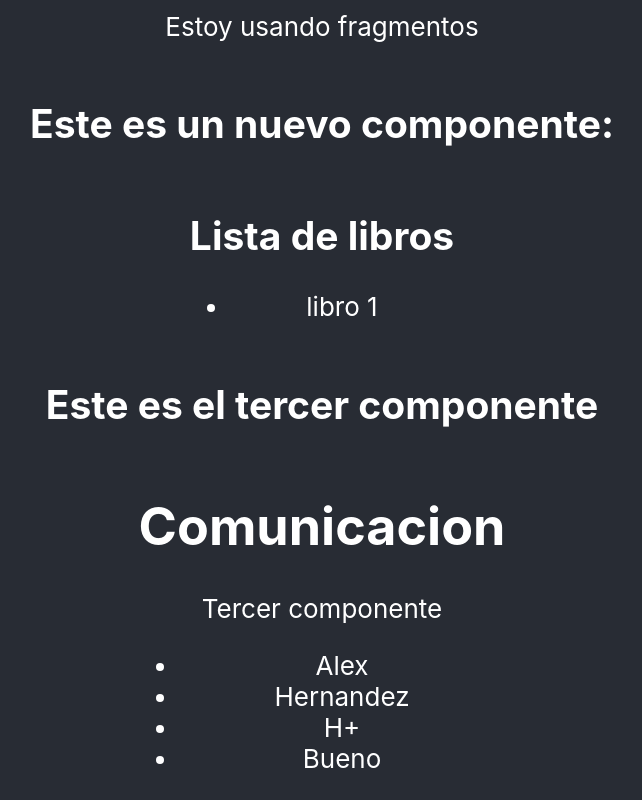
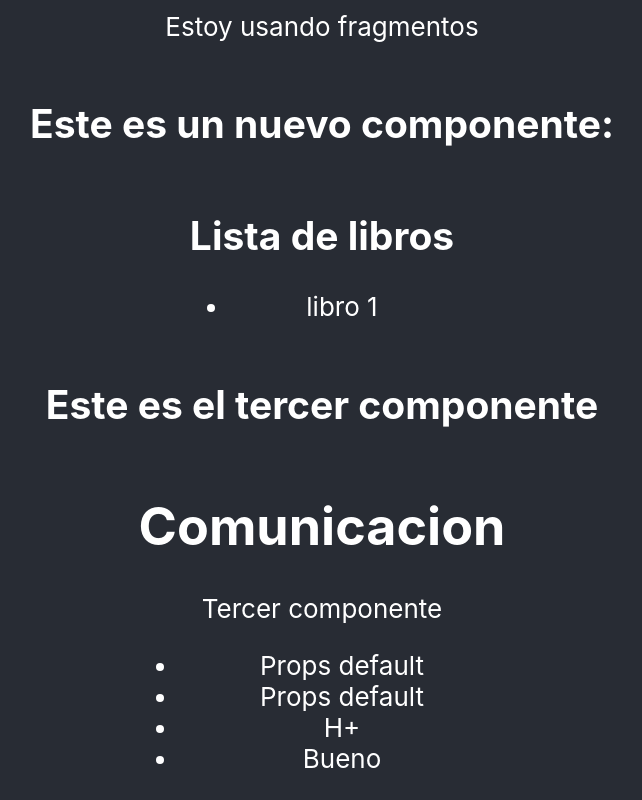
Before and after one commit to axxving/cur-react-vr-axv, a React (Create React App) app in the folder 01-primeros-pasos/: page / in a window 1280 px wide. Shown: the part 430-1230 px from the top of the page, without its empty margins (318-960 px from the left). Built offline with nearby package versions, Linux system fonts and the light colour scheme.

Commit message:
feat(): des estructurando los props
Co-Authored-By: Irving Alejandro Hernández Ramírez <160192346+axxving@users.noreply.github.com>

```diff
--- a/01-primeros-pasos/src/App.js
+++ b/01-primeros-pasos/src/App.js
@@ -22,7 +22,7 @@ function App() {
           <h2>Este es un nuevo componente:</h2>
           <Segundo></Segundo>
           <h2> Este es el tercer componente </h2>
-          <Tercer nombre="Alex" apellido="Hernandez" ficha={fichamedica} />
+          <Tercer ficha={fichamedica} />
         </header>
       </div>
     </Fragment>
--- a/01-primeros-pasos/src/components/Tercer.jsx
+++ b/01-primeros-pasos/src/components/Tercer.jsx
@@ -1,18 +1,16 @@
 import React from "react";
 import PropTypes from "prop-types";
 
-const Tercer = (props) => {
-  console.log(props);
-
+const Tercer = ({ nombre, apellido, ficha }) => {
   return (
     <div>
       <h1>Comunicacion</h1>
       <p>Tercer componente</p>
       <ul>
-        <li>{props.nombre}</li>
-        <li>{props.apellido}</li>
-        <li>{props.ficha.grupo}</li>
-        <li>{props.ficha.estado}</li>
+        <li>{nombre}</li>
+        <li>{apellido}</li>
+        <li>{ficha.grupo}</li>
+        <li>{ficha.estado}</li>
       </ul>
     </div>
   );
@@ -23,6 +21,12 @@ export default Tercer;
 // validacion de los datos que se van a ingresar a travez de los props
 Tercer.propTypes = {
   nombre: PropTypes.string.isRequired,
-  apellidos: PropTypes.string,
+  apellido: PropTypes.string.isRequired,
   ficha: PropTypes.object,
 };
+
+Tercer.defaultProps = {
+  nombre: "Props default",
+  apellido: "Props default",
+  ficha: PropTypes.object,
+};
```
